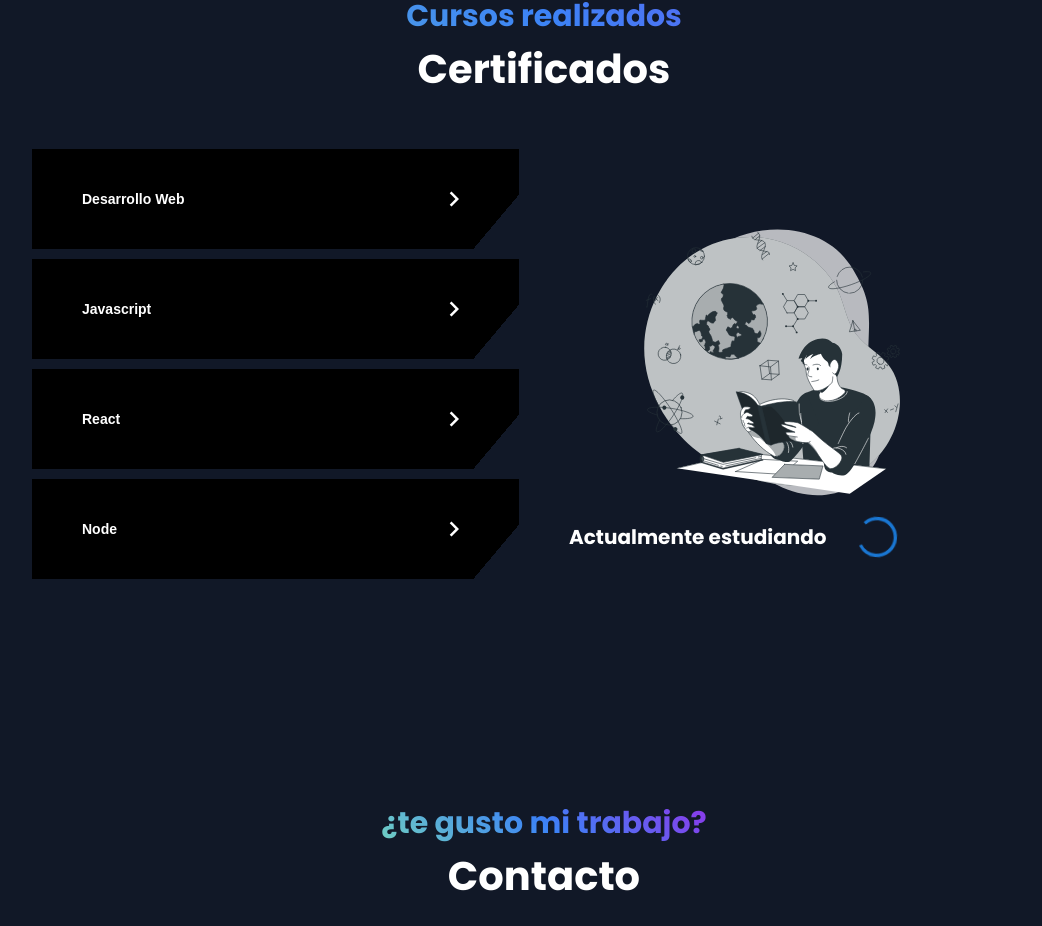
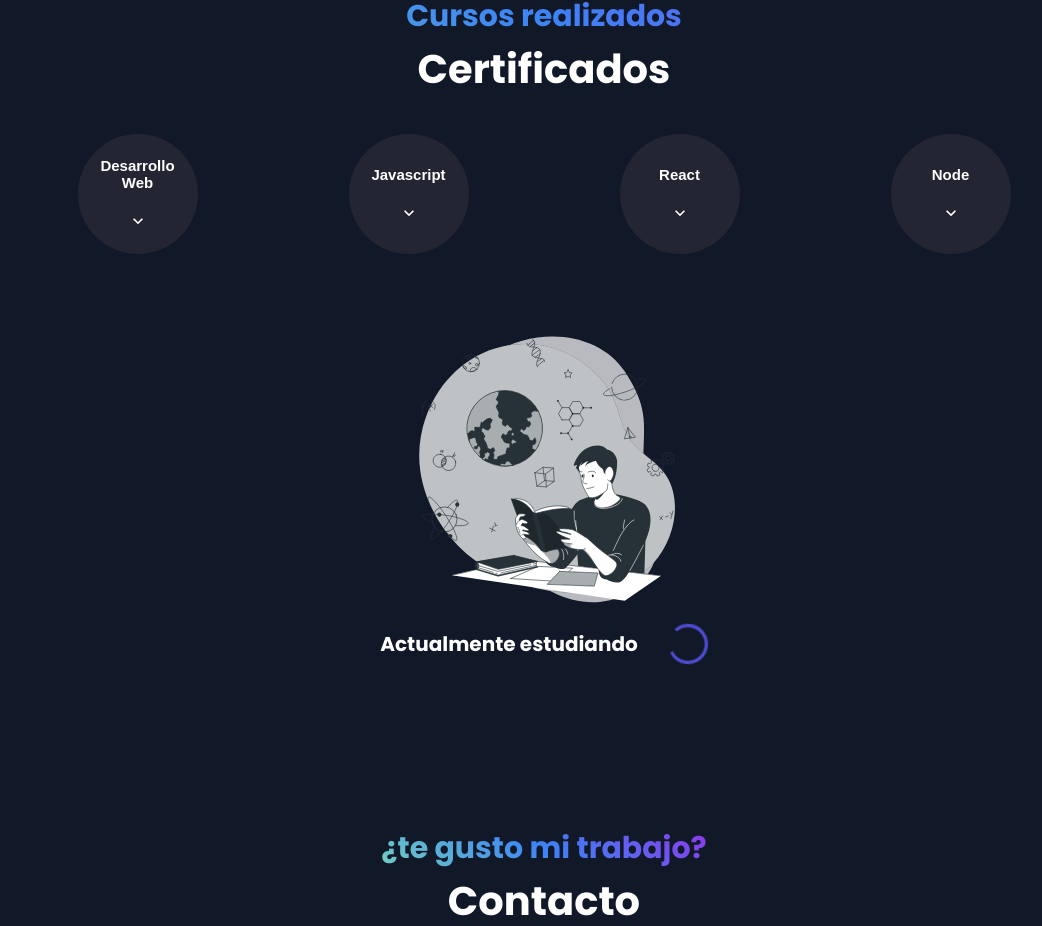
Before and after one commit to JuanMosquela/juan-portfolio, a React (Create React App) app: page / in a window 1280 px wide. Shown: the part 2631-3557 px from the top of the page, without its empty margins (96-1138 px from the left). Built offline with nearby package versions, Linux system fonts and the light colour scheme.

Commit message:
mejoras en seccion de estudios

```diff
--- a/src/components/academics/Academic.jsx
+++ b/src/components/academics/Academic.jsx
@@ -1,20 +1,33 @@
 import { Box, Button, ButtonGroup, CircularProgress } from "@mui/material"
-import { useContext, useState } from "react"
+import { useContext, useEffect, useState } from "react"
 import Title from "../title/Title"
 import { academicInfo } from "../../data/proyectsData"
 import learning from '../../img/learning.svg'
 import './academic.css'
 import { ThemeContext } from "../../context/ThemeProvider"
-import {MdKeyboardArrowRight} from 'react-icons/md'
+import {MdKeyboardArrowDown} from 'react-icons/md'
+
+
+const courses = [
+    {title: 'desarrollo web'},
+    {title:'javascript'},
+    {title:'react'},
+    {title:'node'}
+]
 
 
 const Academic = () => {
 
 
 
+
+
+
     const [info, setInfo] = useState('')
 
     const {theme} = useContext(ThemeContext)
+
+
 
 
 
@@ -40,56 +53,33 @@ const Academic = () => {
         <Title title='Certificados' span='Cursos realizados' />
         <Box
 
-
-            sx={{
-                display:'flex',
-                alignItems:'center',
-                flexWrap:'wrap',
-                p:'2rem 10%',
-                gap:'5rem',
-
-
-
-
-
-            }}
             >
 
             <div
               className="container-buttons">
-                <button
-                    onClick={() => handleClick('desarrollo web')}
-                    style={{
-                        background: theme ? 'linear-gradient(130deg, #000 92%, transparent 90%)' :
-                        'linear-gradient(130deg, #ccc 92%, transparent 90%)',
-                        fontSize:'1.4rem', color: theme ? '#FFF' : '#000'
-                         }}>Desarrollo Web <MdKeyboardArrowRight className="arrow" /> </button>
-                <button
-                    onClick={() => handleClick('javascript')}
-                    style={{
-                        background: theme ? 'linear-gradient(130deg, #000 92%, transparent 90%)' :
-                        'linear-gradient(130deg, #ccc 92%, transparent 90%)',
-                        fontSize:'1.4rem', color: theme ? '#FFF' : '#000'
-                         }}>Javascript <MdKeyboardArrowRight className="arrow" /></button>
-                <button
-                    onClick={() => handleClick('react')}
-                    style={{
-                        background: theme ? 'linear-gradient(130deg, #000 92%, transparent 90%)' :
-                        'linear-gradient(130deg, #ccc 92%, transparent 90%)',
-                        fontSize:'1.4rem', color: theme ? '#FFF' : '#000'
-                         }}>React <MdKeyboardArrowRight className="arrow" /></button>
-                <button
-                    onClick={() => handleClick('node')}
-                    style={{
-                        background: theme ? 'linear-gradient(130deg, #000 92%, transparent 90%)' :
-                        'linear-gradient(130deg, #ccc 92%, transparent 90%)',
-                        fontSize:'1.4rem', color: theme ? '#FFF' : '#000'
-                         }}>Node <MdKeyboardArrowRight className="arrow" /></button>
+                {courses.map(course => (
+                   <div className="border-button" style={{
+                    backgroundcolor:''
+                   }}>
+                     <button
+                        className="academic-button"
+                        onClick={() => handleClick(course.title)}
+                        style={{
+                            backgroundColor: theme ? '#232533' : '#e4e4e4',
+                            color: theme ? '#FFF' : '#000'
+                            }}>
+                                {course.title} <MdKeyboardArrowDown className="arrow" />
+                        </button>
+                   </div>
+
+
+                ))}
+
             </div>
 
             <div className="academic-wrapper" >
 
-                    {info.length > 0 ? info.map((el, index) => (
+                    {info?.length > 0 ? info?.map((el, index) => (
                         <div key={el.index} className="academic-content">
                             <h3>{el.title}</h3>
 
@@ -107,7 +97,7 @@ const Academic = () => {
                         <img src={learning} alt="" />
                         <h3>Actualmente estudiando
                             <Box sx={{ display:'flex' }}>
-                              <CircularProgress />
+                              <CircularProgress style={{color: '#4d4bd2'}} />
                             </Box>
                         </h3>
                     </div>)
--- a/src/components/academics/academic.css
+++ b/src/components/academics/academic.css
@@ -10,50 +10,73 @@
 }
 .container-buttons{
     display: flex;
-    margin-bottom: 4rem;
-    flex-direction: column;
-    flex: 1;
-    gap: 1rem;
-    width: auto;
-    width: 600px;
+    padding: 0 10%;
+    align-items: center;
+    justify-content: space-around;
+    flex-wrap: wrap;
+    margin: 0 auto;
+    margin-bottom: 6rem;
+
+    gap: 6rem;
+
+
+
+}
+
+
+
+.border-button{
+    padding: 5px;
+    border-radius: 99%;
+    transition: .3s;
+}
+
+.border-button:hover{
+    background-color: #4d4bd252;
 
 
 }
 
 .academic button{
     padding: 2rem;
-    width: 100%;
     font-weight: 600;
     font-size: 1.4rem;
     cursor: pointer;
     border: none;
     display: flex;
-    justify-content: space-between;
+    height: 120px;
+    width: 120px;
+    flex-direction: column;
+    justify-content: center;
     align-items: center;
-    height: 100px;
-    padding: 0 50px;
+    text-transform: capitalize;
+    font-size: 1.5rem;
+    background-color: #000;
+    border-radius: 99%;
 
 }
 
+
 .academic button .arrow{
-    font-size: 3rem;
+    font-size: 2rem;
+    margin-top: 20px;
 
 }
 
 .academic button:hover .arrow{
-    animation: move-right 1s ease-in infinite;
+    animation: move-down 1s ease-in infinite;
 }
 
-@keyframes move-right{
+@keyframes move-down{
     0%{
 
     }
     50%{
 
-        transform: translateX(10px);
+        transform: translateY(10px);
     }
     100%{
-        transform: translateX(0);
+        transform: translateY(0);
 
     }
 }
@@ -105,13 +128,19 @@
 }
 
 .academic-wrapper{
-    flex: 1;
+    text-align: center;
+
+    display: flex;
+    justify-content: center;
+    align-items: center;
 }
 
 
 
 .academic-content{
     height: 100%;
+    margin: 0 auto;
+
 
 
 
@@ -158,6 +187,7 @@
     width: 400px;
     text-align: center;
 
+
 }
 
 
@@ -168,10 +198,13 @@
 
 .incomplete h3{
     font-size: 2rem;
-    text-align: center;
+
     display: flex;
+    justify-content: center;
     align-items: center;
     gap: 3rem;
+
+
 
 }
 
@@ -185,4 +218,6 @@
     }
 
 
+
+
 }
--- a/src/components/hero/Hero.jsx
+++ b/src/components/hero/Hero.jsx
@@ -2,13 +2,9 @@ import { Link } from 'react-router-dom'
 import './hero.css';
 import JuanMosquellaCV from '../../mosquellaCV.pdf';
 import { useTypewriter} from 'react-simple-typewriter'
-import { useContext } from 'react';
-import { ThemeContext } from '../../context/ThemeProvider';
 import coding from '../../img/coding.svg'
 
 const Hero = () => {
-
-  const {theme} = useContext( ThemeContext )
 
   const {text} = useTypewriter({
     words: ['Desarrollador Web', 'Front-end Developer', 'Amante de Marvel!'],
```
